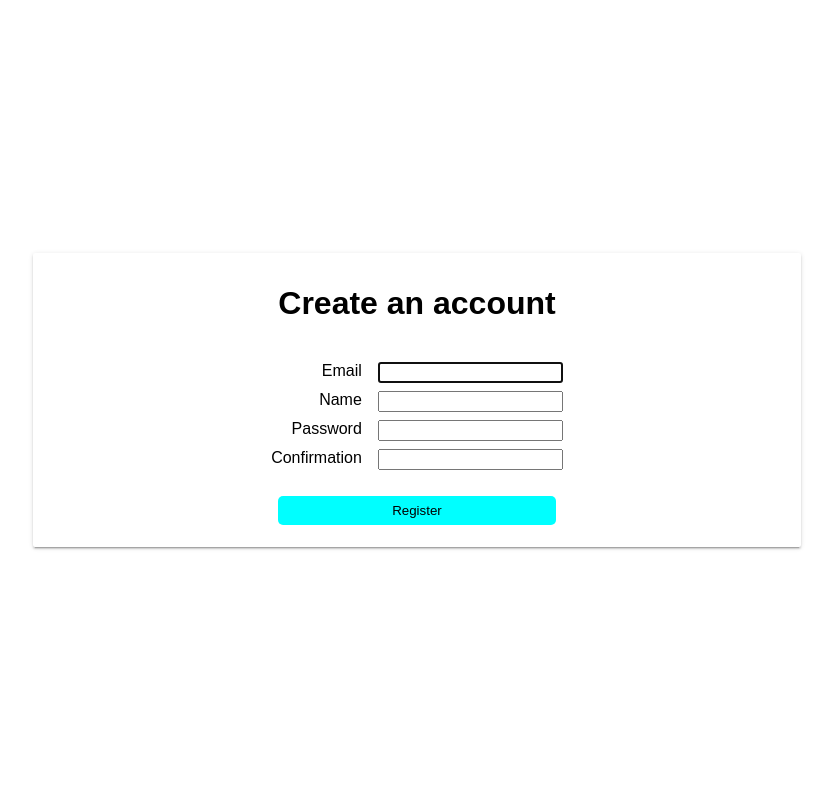
After one commit to terry331234/Discussion-Forum, a PHP site: page /register.php in a window 1280 px wide. The commit adds this page. Shown: the whole page, without its empty margins (223-1056 px from the left). Run offline with PHP 8.4, Linux system fonts and the light colour scheme; data that the repository does not hold is empty.

Commit message:
login & register page done

```diff
--- a/css/global.css
+++ b/css/global.css
@@ -10,9 +10,9 @@ body {
     box-shadow: 0 2px 2px 0 rgba(0,0,0,.14),0 3px 1px -2px rgba(0,0,0,.2),0 1px 5px 0 rgba(0,0,0,.12);
 }
 
-.m-auto-w50 {
-    margin: auto;
-    width: 50%;
+.card h1 {
+    margin: 0;
+    padding: 1em 0 1em 0;
 }
 
 nav {
@@ -27,6 +27,8 @@ nav a {
     margin-left: 2em;
     padding-top: 0.5em;
     padding-bottom: 0.5em;
+    text-decoration-line: none;
+    color: black;
 }
 
 nav #navAccount {
@@ -52,11 +54,55 @@ nav #navAccount {
     padding-left: 1em;
 }
 
+.center-text {
+    text-align: center;
+}
+
+.align-viewport-center {
+    display: flex;
+    flex-direction: column;
+    align-items: center;
+    height: 100vh;
+}
+
+.center-box {
+    width: 60%;
+    margin: auto;
+}
+
+form {
+    width: max-content;
+    display: flex;
+    flex-direction: column;
+    margin: auto;
+}
+
+.input-group {
+    display: flex;
+    margin-top: 0.5em;
+}
+
+.input-group label {
+    padding-right: 1em;
+    margin-left: auto;
+}
+
 .button, button {
+    color: black;
+    text-decoration-line: none;
     cursor: pointer;
     background-color: aqua;
     border: 0;
     border-radius: 5px;
-    height: 2em;
     margin: 0.5em;
+    padding: 0.5em;
 }
+
+.submit {
+    margin-top: 2em;
+}
+
+.error {
+    color: red;
+    padding: 0.5em;
+}
--- a/nav.js
+++ b/nav.js
@@ -10,5 +10,5 @@ if (nav.dataset.loggedin == 'true') {
    navAccount.innerHTML = "<a href='logout.php'>Log Out</a>";
 } else {
    navAccount.innerHTML = "<a href='login.php'>Log In</a>\
-                           <a>Register</a>";
+                           <a href='register.php'>Register</a>";
 }
--- /dev/null
+++ b/register.php
@@ -0,0 +1,77 @@
+<?php
+  if (isset($_COOKIE["uid"])) {
+    header('Location: index.php');
+  }
+
+  if($_POST['email']) {
+    require_once "user.php";
+
+    $email = $_POST['email'];
+    $uid = getUid($email);
+    if($uid) {
+      $msg = "Duplicated user's email address";
+    } else {
+      if (addUser($_POST['name'], $email, $_POST['password'])) {
+        header('Location: index.php');
+      } else {
+        die("Failed to add new user!");
+      }
+    }
+  }
+?>
+<!DOCTYPE html>
+<html>
+<head>
+  <meta charset="utf-8">
+  <meta name="viewport" content="width=device-width">
+  <title>Login</title>
+  <link rel="stylesheet" href="css/global.css">
+</head>
+<style>
+
+</style>
+<body class="center-text align-viewport-center">
+  <div class="center-box card">
+    <h1>Create an account</h1>
+    <form action="" method="POST" class="align-center">
+      <div class="input-group">
+        <label for="email">Email</label>
+        <input type="text" name="email" pattern="^.+@.+\.+.+" maxlength=50 autofocus required>
+      </div>
+      <div class="input-group">
+        <label for="name">Name</label>
+        <input type="text" name="name" maxlength=50 required>
+      </div>
+      <div class="input-group">
+        <label for="password">Password</label>
+        <input id='password' type="password" name="password" maxlength=30 required>
+      </div>
+      <div class="input-group">
+        <label for="confirmPassword">Confirmation</label>
+        <input id='confirm' type="password" maxlength=30 required>
+      </div>
+      <button class="submit" type="submit">Register</button>
+    </form>
+    <div class="error">
+      <?php echo $msg; ?>
+    </div>
+  </div>
+  <script>
+    var password = document.getElementById('password');
+    var confirm = document.getElementById('confirm');
+
+    password.oninput = checkPassword;
+    confirm.oninput = checkPassword;
+
+    function checkPassword() {
+        if ((password.value != confirm.value)) {
+            if (confirm.checkValidity()) {
+                confirm.setCustomValidity('Inputted passwords do not match!');
+            }
+        } else {
+            confirm.setCustomValidity('');
+        }
+    }
+  </script>
+</body>
+</html>
```
Also changed, not shown: DBdata.txt (+17 -11 lines), index.php (+3 -7 lines), login.php (+17 -21 lines), user.php (added, +61 -0 lines), css/index.css (line endings or trailing spaces).
